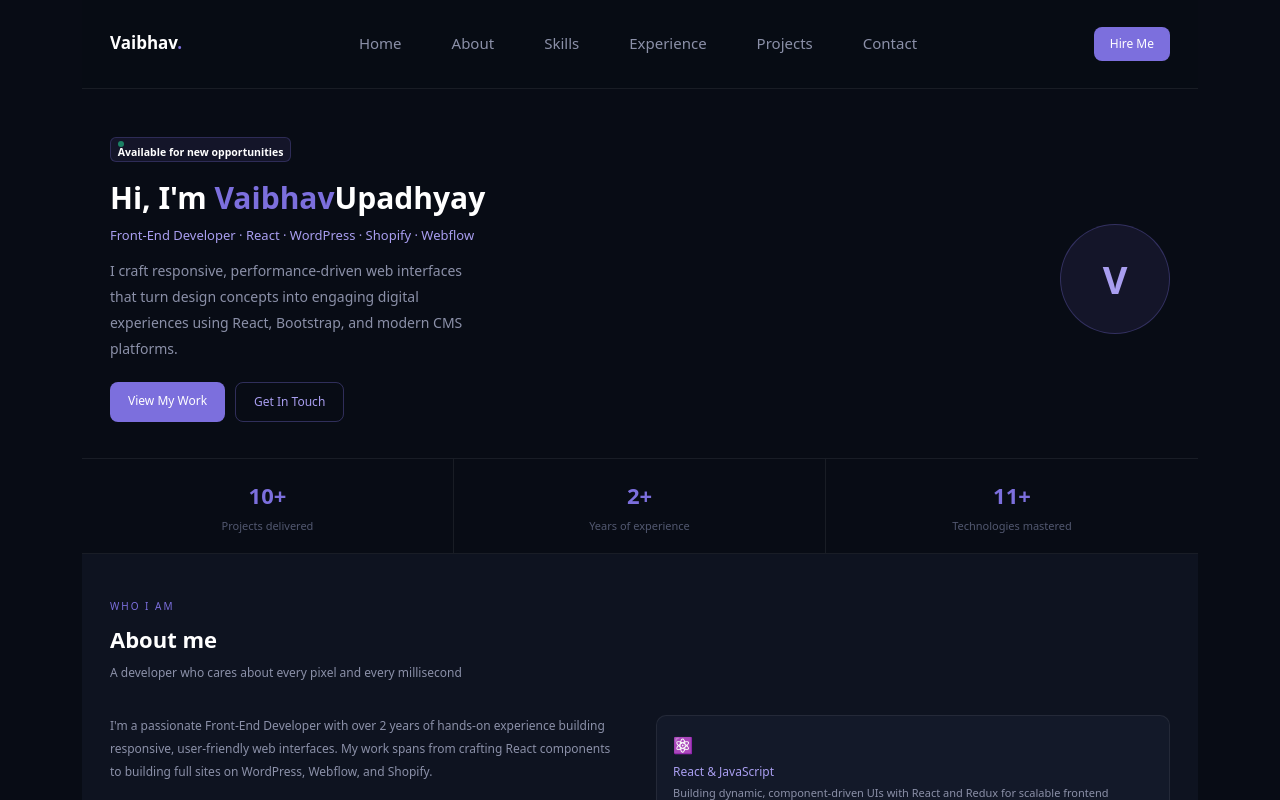
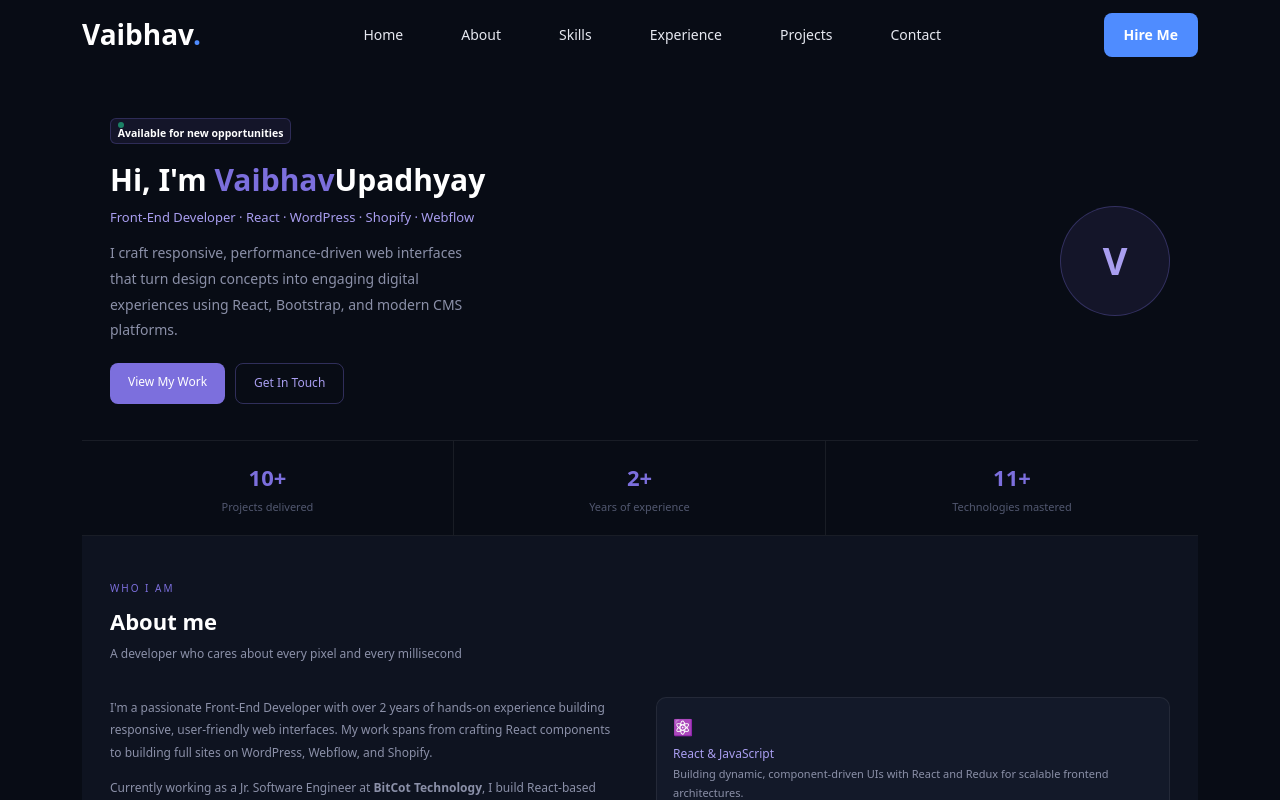
Before and after one commit to Codervaibhav1/new-portfolio, a React (Vite) app: page / in a window 1280 px wide. Shown: the top 800 px of the page. Built offline with nearby package versions, Linux system fonts and the light colour scheme.

Commit message:
add nav toggle button

```diff
--- a/src/components/Navbar.jsx
+++ b/src/components/Navbar.jsx
@@ -1,15 +1,52 @@
+import { useState } from "react";
+
 function Navbar() {
+  const [menuOpen, setMenuOpen] = useState(false);
+
   return (
-   <nav>
-  <div className="logo">Vaibhav<span>.</span></div>
-  <div className="nlinks">
-    <a href="#hero-section">Home</a><a href="#about-section">About</a><a href="#skills-section">Skills</a>
-    <a href="#experience-section">Experience</a><a href="#projects-section">Projects</a><a href="#contact-form">Contact</a>
-  </div>
-  <button className="ncta" >Hire Me</button>
-</nav>
+    <nav className="navbar">
+      <div className="logo">
+        Vaibhav<span>.</span>
+      </div>
 
-  )
+      {/* Desktop + Mobile Menu */}
+      <div className={`nlinks ${menuOpen ? "active" : ""}`}>
+        <a href="#hero-section" onClick={() => setMenuOpen(false)}>
+          Home
+        </a>
+        <a href="#about-section" onClick={() => setMenuOpen(false)}>
+          About
+        </a>
+        <a href="#skills-section" onClick={() => setMenuOpen(false)}>
+          Skills
+        </a>
+        <a href="#experience-section" onClick={() => setMenuOpen(false)}>
+          Experience
+        </a>
+        <a href="#projects-section" onClick={() => setMenuOpen(false)}>
+          Projects
+        </a>
+        <a href="#contact-form" onClick={() => setMenuOpen(false)}>
+          Contact
+        </a>
+
+        <button className="ncta mobile-btn">Hire Me</button>
+      </div>
+
+      {/* Desktop Button */}
+      <button className="ncta desktop-btn">Hire Me</button>
+
+      {/* Hamburger */}
+      <div
+        className={`hamburger ${menuOpen ? "open" : ""}`}
+        onClick={() => setMenuOpen(!menuOpen)}
+      >
+        <span></span>
+        <span></span>
+        <span></span>
+      </div>
+    </nav>
+  );
 }
 
-export default Navbar
+export default Navbar;
--- a/src/index.css
+++ b/src/index.css
@@ -11,186 +11,127 @@
   line-height: 1.7;
   overflow: hidden;
 }
-nav {
+/* NAVBAR */
+.navbar {
+  width: 100%;
+  padding: 18px 8%;
   display: flex;
   align-items: center;
   justify-content: space-between;
-  padding: 16px 28px;
-  background: rgba(8, 12, 21, 0.95);
-  border-bottom: 0.5px solid rgba(255, 255, 255, 0.07);
+  background: #080c15;
+  position: sticky;
+  top: 0;
+  z-index: 1000;
 }
+
 .logo {
-  font-size: 17px;
-  font-weight: 600;
-  color: #fff;
+  font-size: 28px;
+  font-weight: 700;
+  color: white;
 }
+
 .logo span {
-  color: #7c6fdd;
+  color: #4f8cff;
 }
+
 .nlinks {
   display: flex;
-  gap: 20px;
-}
-.nlinks a {
-  font-size: 15px;
-  color: #8b90a8;
-  text-decoration: none;
-}
-.ncta {
-  font-size: 12px;
-  background: #7c6fdd;
-  color: #fff;
-  padding: 7px 16px;
-  border-radius: 8px;
-  border: none;
-  cursor: pointer;
-}
-.nb-root {
-          position: sticky;
-          top: 0;
-          z-index: 100;
-          background: rgba(8, 12, 21, 0.95);
-          border-bottom: 0.5px solid rgba(255, 255, 255, 0.07);
-          transition: padding 0.3s ease, box-shadow 0.3s ease;
-        }
-        .nb-root.scrolled {
-          box-shadow: 0 4px 24px rgba(0, 0, 0, 0.4);
+  align-items: center;
+  gap: 28px;
 }
 
-        .nb-inner {
-          display: flex;
-          align-items: center;
-          justify-content: space-between;
-          padding: 16px 28px;
-          gap: 12px;
-          transition: padding 0.3s ease;
-        }
-        .nb-root.scrolled .nb-inner {
-          padding: 12px 28px;
+.nlinks a {
+  color: #e6e8f0;
+  text-decoration: none;
+  transition: 0.3s;
 }
 
-        /* Logo */
-        .nb-logo {
-          font-size: 17px;
+.nlinks a:hover {
+  color: #4f8cff;
+}
+
+.ncta {
+  padding: 10px 20px;
+  border: none;
+  border-radius: 8px;
+  background: #4f8cff;
+  color: white;
+  cursor: pointer;
   font-weight: 600;
-          color: #fff;
-          text-decoration: none;
-          flex-shrink: 0;
 }
-        .nb-logo span { color: #7c6fdd; }
 
-        /* Desktop links */
-        .nb-links {
-          display: flex;
-          gap: 4px;
+/* Hamburger */
+.hamburger {
+  display: none;
+  flex-direction: column;
+  cursor: pointer;
+  gap: 5px;
 }
-        .nb-links a {
-          font-size: 13px;
-          color: #8b90a8;
-          text-decoration: none;
-          padding: 7px 12px;
-          border-radius: 8px;
-          position: relative;
-          overflow: hidden;
-          transition: color 0.2s;
+
+.hamburger span {
+  width: 26px;
+  height: 3px;
+  background: white;
+  border-radius: 5px;
+  transition: 0.3s;
 }
-        .nb-links a:hover { color: #fff; }
-        .nb-links a::before {
-          content: "";
-          position: absolute;
-          top: 50%; left: 50%;
-          width: 0; height: 0;
-          background: rgba(255, 255, 255, 0.07);
-          border-radius: 100%;
-          transform: translate(-50%, -50%);
-          pointer-events: none;
+
+/* Animation */
+.hamburger.open span:nth-child(1) {
+  transform: rotate(45deg) translateY(11px);
+}
+
+.hamburger.open span:nth-child(2) {
   opacity: 0;
 }
-        .nb-links a:hover::before {
-          animation: nbRipple 0.55s ease-out forwards;
-          opacity: 1;
-        }
-        @keyframes nbRipple {
-          0%   { width: 0;     height: 0;     opacity: 1; }
-          100% { width: 180px; height: 180px; opacity: 0; }
+
+.hamburger.open span:nth-child(3) {
+  transform: rotate(-45deg) translateY(-11px);
 }
 
-        /* CTA button */
-        .nb-cta {
-          font-size: 12px;
-          background: #7c6fdd;
-          color: #fff;
-          padding: 7px 16px;
-          border-radius: 8px;
-          border: none;
-          cursor: pointer;
-          white-space: nowrap;
-          flex-shrink: 0;
-          transition: background 0.2s, transform 0.15s;
+/* Hide mobile button on desktop */
+.mobile-btn {
+  display: none;
 }
-        .nb-cta:hover  { background: #6a5ec7; }
-        .nb-cta:active { transform: scale(0.96); }
 
-        /* Hamburger */
-        .nb-toggle {
+/* MOBILE */
+@media (max-width: 768px) {
+  .hamburger {
+    display: flex;
+  }
+
+  .desktop-btn {
     display: none;
-          background: none;
-          border: none;
-          cursor: pointer;
-          padding: 4px 6px;
-          border-radius: 6px;
-          color: #8b90a8;
-          transition: color 0.2s, background 0.2s;
-          flex-shrink: 0;
   }
-        .nb-toggle:hover { color: #fff; background: rgba(255,255,255,0.06); }
-        .nb-toggle svg { display: block; }
 
-        /* Mobile drawer */
-        .nb-drawer {
-          display: none;
+  .mobile-btn {
+    display: block;
+    margin-top: 10px;
+    width: 100%;
+  }
+
+  .nlinks {
+    position: absolute;
+    top: 80px;
+    left: -100%;
+    width: 100%;
+    background: #101826;
     flex-direction: column;
-          background: rgba(8, 12, 21, 0.98);
-          border-top: 0.5px solid rgba(255, 255, 255, 0.07);
-          padding: 10px 18px 18px;
-          gap: 2px;
-          animation: nbSlide 0.2s ease;
+    padding: 30px;
+    transition: 0.4s;
   }
-        @keyframes nbSlide {
-          from { opacity: 0; transform: translateY(-6px); }
-          to   { opacity: 1; transform: translateY(0);    }
+
+  .nlinks.active {
+    left: 0;
   }
-        .nb-drawer.open { display: flex; }
-        .nb-drawer a {
-          font-size: 14px;
-          color: #8b90a8;
-          text-decoration: none;
-          padding: 11px 14px;
-          border-radius: 8px;
-          transition: color 0.2s, background 0.2s;
+
+  .nlinks a {
+    width: 100%;
+    padding: 12px 0;
+    border-bottom: 1px solid #1f2a3d;
   }
-        .nb-drawer a:hover { color: #fff; background: rgba(255,255,255,0.04); }
-        .nb-drawer-cta {
-          margin-top: 10px;
-          font-size: 13px;
-          background: #7c6fdd;
-          color: #fff;
-          padding: 10px 16px;
-          border-radius: 8px;
-          border: none;
-          cursor: pointer;
-          text-align: center;
-          font-weight: 500;
-          transition: background 0.2s;
 }
-        .nb-drawer-cta:hover { background: #6a5ec7; }
 
-        /* Responsive */
-        @media (max-width: 640px) {
-          .nb-links  { display: none; }
-          .nb-cta    { display: none; }
-          .nb-toggle { display: block; }
-        }
 .hero {
   padding: 48px 28px 36px;
   display: flex;
@@ -811,7 +752,7 @@ footer {
     width: 80px;
     height: 80px;
     font-size: 28px;
-    align-self: flex-end;
+    align-self: flex-start;
   }
   .hero-l h1 {
     font-size: 24px;
```
Lines whose indentation alone changed are shown as unchanged.
